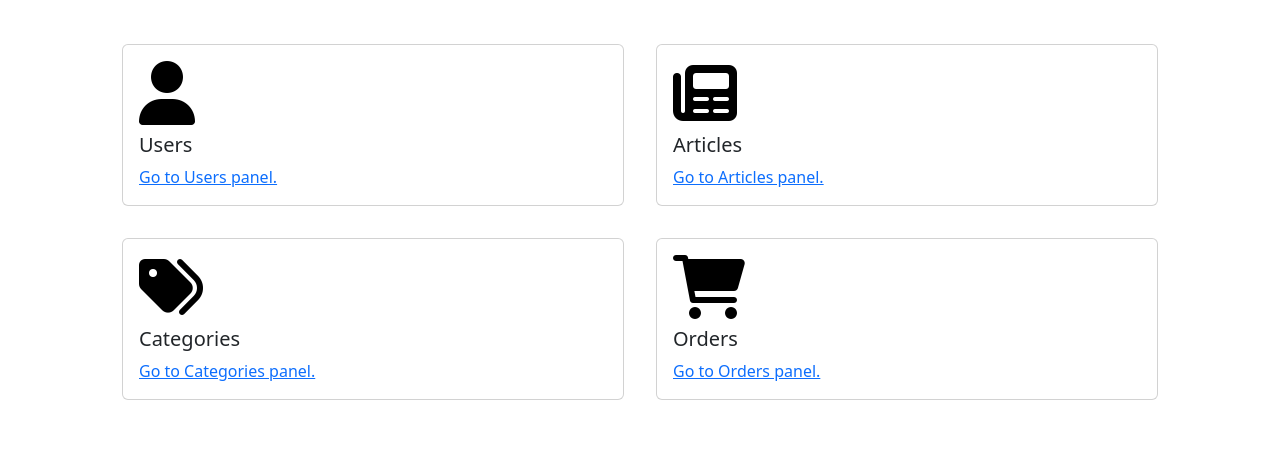
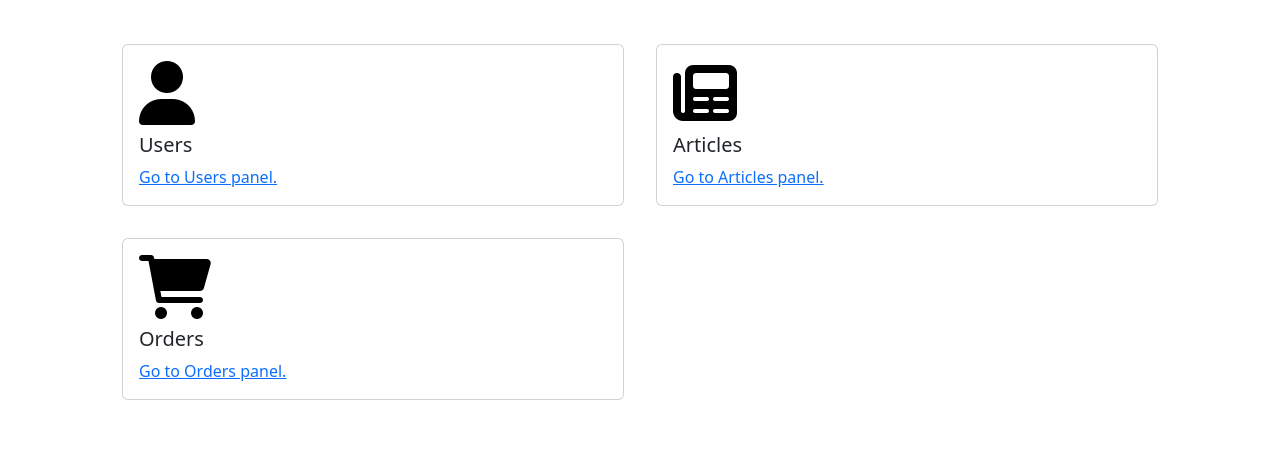
Before and after one commit to Catalin246/php-web-shop-amazon, a PHP site: page / in a window 1280 px wide. Shown: the part 376-840 px from the top of the page. Run offline with PHP 8.4, Linux system fonts and the light colour scheme.

Commit message:
Do not display the category panel.

```diff
--- a/app/views/admin/index.php
+++ b/app/views/admin/index.php
@@ -29,21 +29,21 @@ include __DIR__ . '/../components/admin-header.php';
         <div class="col-md-6 p-3">
             <div class="card">
                 <div class="card-body">
-                    <i class="fas fa-tags fa-4x text-black"></i>
-                    <h5 class="card-title pt-2">Categories</h5>
-                    <a href="/category" class="card-text card-link" class="">Go to Categories panel.</a>
-                </div>
-            </div>
-        </div>
-        <div class="col-md-6 p-3">
-            <div class="card">
-                <div class="card-body">
                     <i class="fas fa-shopping-cart fa-4x text-black"></i>
                     <h5 class="card-title pt-2">Orders</h5>
                     <a href="/order" class="card-text card-link" class="">Go to Orders panel.</a>
                 </div>
             </div>
         </div>
+        <div class="col-md-6 p-3">
+            <!-- <div class="card">
+                <div class="card-body">
+                    <i class="fas fa-tags fa-4x text-black"></i>
+                    <h5 class="card-title pt-2">Categories</h5>
+                    <a href="/category" class="card-text card-link" class="">Go to Categories panel.</a>
+                </div>
+            </div> -->
+        </div>
     </div>
 </div>
 
```
